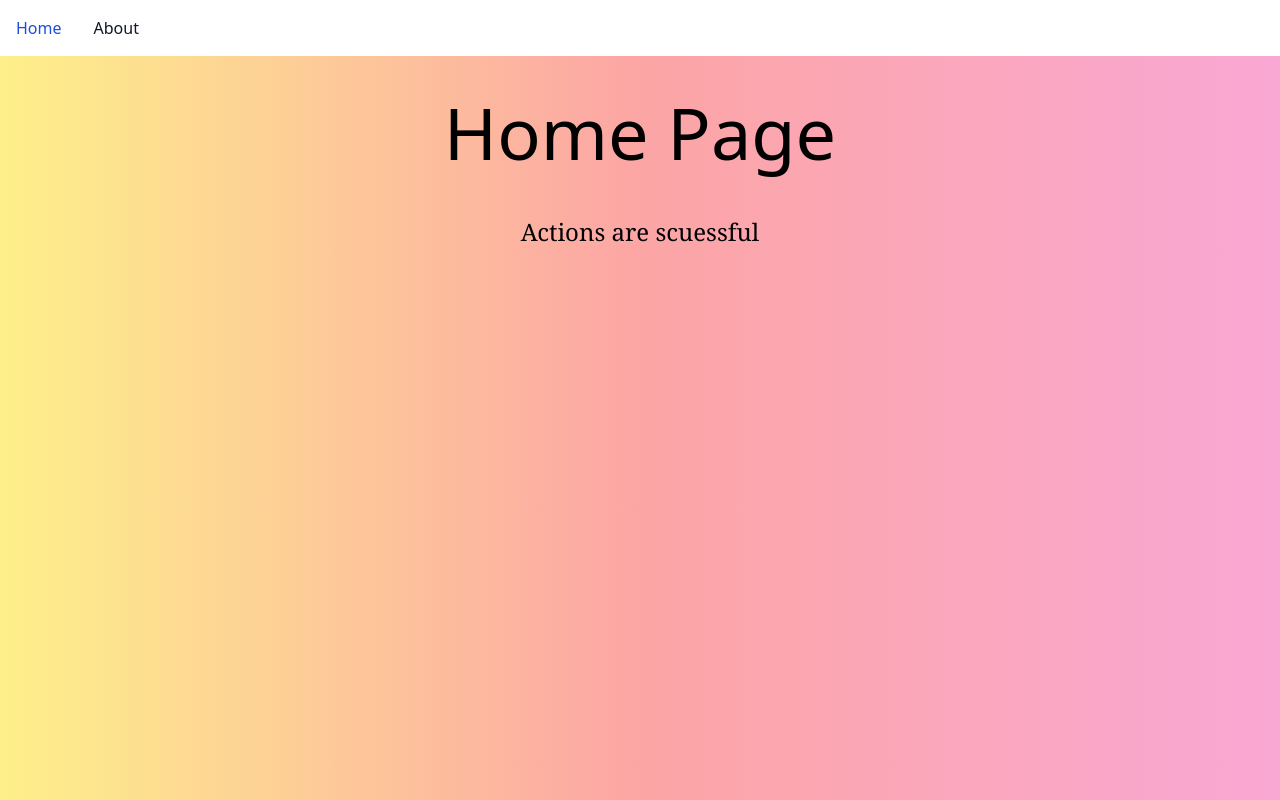
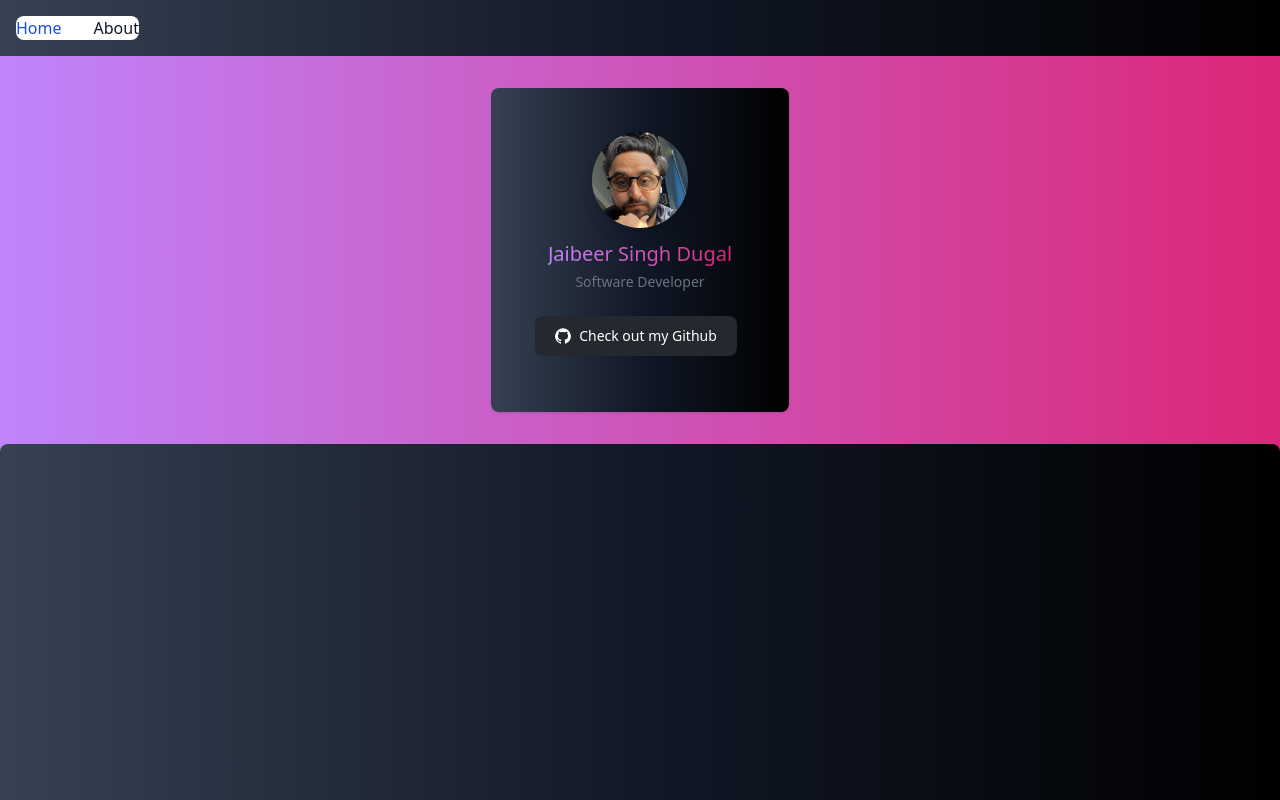
Before and after one commit to jaibeer72/my-portfolio, a SvelteKit app: page / in a window 1280 px wide. Shown: the top 800 px of the page. Built offline with nearby package versions, Linux system fonts and the light colour scheme.

Commit message:
adding some basic stuff

```diff
--- a/src/routes/+layout.svelte
+++ b/src/routes/+layout.svelte
@@ -3,7 +3,7 @@
   let isOpenHamberger: boolean = false;
 </script>
 
-<nav class="bg-white border-gray-200 dark:bg-gray-900">
+<nav class="bg-gradient-to-r from-gray-700 via-gray-900 to-black dark:bg-gray-900">
   <div class="max-w-screen-xl flex flex-wrap items-center justify-between mx-auto p-4">
     <!-- <a href="https://flowbite.com/" class="flex items-center">
         <img src="https://flowbite.com/docs/images/logo.svg" class="h-8 mr-3" alt="Flowbite Logo" />
@@ -28,4 +28,4 @@
   </div>
 </nav>
 
-<slot></slot>
+<slot />
--- a/src/routes/+layout.ts
+++ b/src/routes/+layout.ts
@@ -7,7 +7,7 @@ export const prerender = true;
 // you have to set ssr to false.
 // This is not the case (so set as true or comment the line)
 // Documentation: https://kit.svelte.dev/docs/page-options#ssr
-export const ssr = true;
+export const ssr = false;
 
 // How to manage the trailing slashes in the URLs
 // the URL for about page witll be /about with 'ignore' (default)
--- a/src/routes/+page.svelte
+++ b/src/routes/+page.svelte
@@ -1,4 +1,31 @@
-<section class="text-center w-full h-screen bg-gradient-to-r from-yellow-200 via-red-300 to-pink-300">
-    <h1 class="pt-10 text-7xl">Home Page</h1>
-    <div class="font-serif pt-12 text-2xl">Actions are scuessful</div>
+<script lang="ts">
+    import profilePicture from "$lib/ProfilePicture.png";
+
+    function redirectGithub() {
+        window.location.href = "https://github.com/jaibeer72";
+    }
+</script>
+<section class="flex flex-wrap justify-center items-center text-center w-full h-screen bg-gradient-to-r from-purple-400 to-pink-600">
+    <div class="py-8">
+    <div class="w-full max-w-sm bg-gradient-to-r from-gray-700 via-gray-900 to-black border-gray-200 rounded-lg shadow dark:bg-gray-800 dark:border-gray-700 p-11">
+        <div class="flex flex-col items-center pb-1">
+            <img class="w-24 h-24 mb-3 rounded-full shadow-lg" src={profilePicture} alt="Bonnie image"/>
+            <h5 class="mb-1 text-xl font-medium text-transparent bg-clip-text bg-gradient-to-r from-purple-400 to-pink-600 dark:text-white">Jaibeer Singh Dugal</h5>
+            <span class="text-sm text-gray-500 dark:text-gray-400">Software Developer</span>
+            <div class="flex mt-4 space-x-3 md:mt-6">
+                <button type="button" class="text-white bg-[#24292F] hover:bg-[#24292F]/90 focus:ring-4 focus:outline-none focus:ring-[#24292F]/50 font-medium rounded-lg text-sm px-5 py-2.5 text-center inline-flex items-center dark:focus:ring-gray-500 dark:hover:bg-[#050708]/30 mr-2 mb-2"
+                    on:click={redirectGithub}
+                >
+                    <svg class="w-4 h-4 mr-2" aria-hidden="true" xmlns="http://www.w3.org/2000/svg" fill="currentColor" viewBox="0 0 20 20">
+                      <path fill-rule="evenodd" d="M10 .333A9.911 9.911 0 0 0 6.866 19.65c.5.092.678-.215.678-.477 0-.237-.01-1.017-.014-1.845-2.757.6-3.338-1.169-3.338-1.169a2.627 2.627 0 0 0-1.1-1.451c-.9-.615.07-.6.07-.6a2.084 2.084 0 0 1 1.518 1.021 2.11 2.11 0 0 0 2.884.823c.044-.503.268-.973.63-1.325-2.2-.25-4.516-1.1-4.516-4.9A3.832 3.832 0 0 1 4.7 7.068a3.56 3.56 0 0 1 .095-2.623s.832-.266 2.726 1.016a9.409 9.409 0 0 1 4.962 0c1.89-1.282 2.717-1.016 2.717-1.016.366.83.402 1.768.1 2.623a3.827 3.827 0 0 1 1.02 2.659c0 3.807-2.319 4.644-4.525 4.889a2.366 2.366 0 0 1 .673 1.834c0 1.326-.012 2.394-.012 2.72 0 .263.18.572.681.475A9.911 9.911 0 0 0 10 .333Z" clip-rule="evenodd"/>
+                    </svg>
+                    Check out my Github
+                </button>
+            </div>
+        </div>
+    </div>
+</div>
+    <div class="w-full flex rounded-lg flex-wrap justify-center items-center w-full h-screen bg-gradient-to-r from-gray-700 via-gray-900 to-black">
+
+    </div>
  </section>
--- a/svelte.config.js
+++ b/svelte.config.js
@@ -9,6 +9,8 @@ let dev = true;
 const config = {
   kit: {
     adapter: adapter({
+      pages: 'build',
+      assets: 'build',
       fallback: null
     }),
     paths: {
```
Also changed, not shown: src/lib/ProfilePicture.png (added), 1 other file (tests, documents, lock files or other folders).
